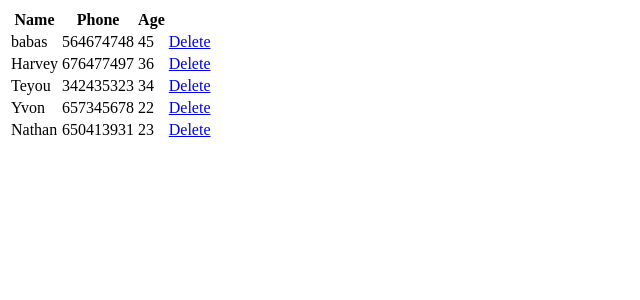
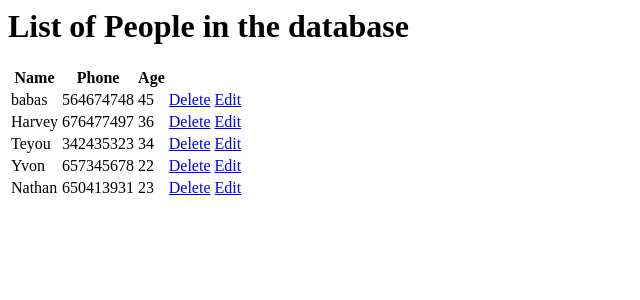
Before and after one commit to Tourenathan-G5organisation/crud-with-django, a Django app: page / in a window 1280 px wide. Shown: the top 300 px of the page, without its empty margins (0-640 px from the left). Run offline with Django 3.2, Linux system fonts and the light colour scheme; data comes from the database, SQL or seed files in the repository; both versions use the stored data as it was after the commit; parts of the project's set-up code (start-up, migrations or seed data) failed here and were passed over.

Commit message:
Added the edit fucntion in the view.py and modified the url.py and index.html to support this

```diff
--- a/SimpleCrud/urls.py
+++ b/SimpleCrud/urls.py
@@ -12,6 +12,7 @@ urlpatterns = patterns('',
     url(r'^$', 'crud.views.index', name='index'),
     url(r'^insert$', 'crud.views.inset', name='inset'),
     url(r'^delete/(?P<person_id>\d+)$', 'crud.views.delete', name='delete'),
+    url(r'^edit/(?P<person_id>\d+)$', 'crud.views.edit', name='edit'),
 
 
 )
--- a/crud/templates/crud/index.html
+++ b/crud/templates/crud/index.html
@@ -3,6 +3,7 @@
 {% block content %}
 
     {% if people %}
+        <h1>List of People in the database</h1>
         <table>
             <tr>
                 <th>Name</th>
@@ -15,6 +16,7 @@
                 <td>{{ person.phone }}</td>
                 <td>{{ person.age }}</td>
                 <td><a href="/delete/{{ person.id }}">Delete</a></td>
+                <td><a href="/edit/{{ person.id }}">Edit</a></td>
             </tr>
         {% endfor %}
 
--- a/crud/views.py
+++ b/crud/views.py
@@ -30,3 +30,16 @@ def delete(request, person_id):
     p = Person.objects.get(pk=person_id)
     p.delete()
     return  HttpResponseRedirect('/')
+
+#Edit function
+def edit(request, person_id):
+    p = Person.objects.get(pk=person_id)
+    if request.method == 'POST':
+        p.name = request.POST['name']
+        p.phone = request.POST['phone']
+        p.age = request.POST['age']
+        p.save()
+
+    t = loader.get_template('crud/insert.html')
+    c = RequestContext(request, {'person':p})
+    return HttpResponse(t.render(c))
```
Also changed, not shown: crud/templates/crud/insert.html (+5 -3 lines), crud.sqlite3.
